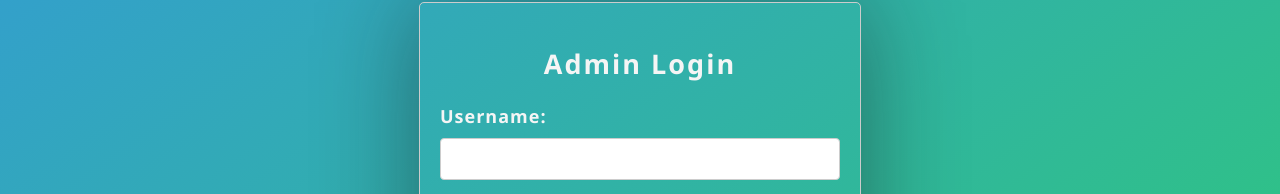
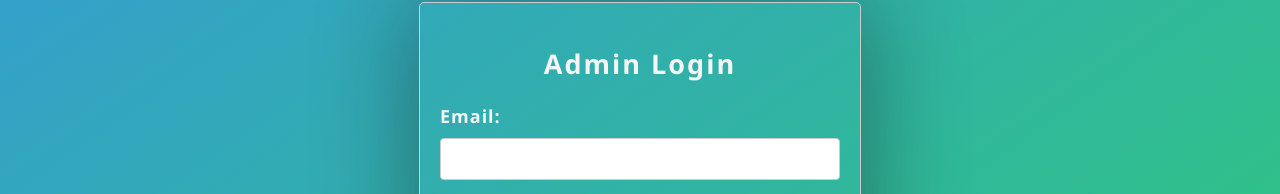
Before and after one commit to avindutt/evo_surveyor, a React (Create React App) app: page /login in a window 1280 px wide. Shown: the part 283-477 px from the top of the page. Built offline with nearby package versions, Linux system fonts and the light colour scheme.

Commit message:
debugging

```diff
--- a/src/Pages/AdminLogin.js
+++ b/src/Pages/AdminLogin.js
@@ -1,12 +1,37 @@
 import React, { useState } from 'react';
 import '../Styles/login.css';
+import axios from 'axios';
+import { toast } from 'react-toastify';
+import { useNavigate } from 'react-router-dom';
 
 const AdminLogin = () => {
-  const [username, setUsername] = useState('');
+  const [email, setEmail] = useState('');
   const [password, setPassword] = useState('');
+  const navigate = useNavigate();
 
-  const handleLogin = () => {
-    // Implement admin login logic
+  const handleLogin = async () => {
+    try {
+      const response = await axios.post('http://localhost:8000/user/create-session', {
+        email,
+        password
+      });
+
+      console.log('*********', response)
+
+      toast.success('Login Successful', {
+        autoClose: 3000,
+        pauseOnHover: true
+      });
+
+      navigate('/view-data');
+
+    } catch (error) {
+      toast.error('Login Failed, Try Again!', {
+        autoClose: 3000,
+        pauseOnHover: true
+      })
+      console.log('Login failed', error);
+    }
   };
 
   return (
@@ -15,13 +40,13 @@ const AdminLogin = () => {
       <h2>Admin Login</h2>
       <form>
         <div className="form-group">
-          <label htmlFor="username">Username:</label>
+          <label htmlFor="email">Email:</label>
           <input
-            type="text"
-            id="username"
-            name="username"
-            value={username}
-            onChange={(e) => setUsername(e.target.value)}
+            type="email"
+            id="email"
+            name="email"
+            value={email}
+            onChange={(e) => setEmail(e.target.value)}
             required
           />
         </div>
--- a/src/Pages/Register.js
+++ b/src/Pages/Register.js
@@ -11,6 +11,8 @@ const Register = () => {
   const [email, setEmail] = useState('');
   const [registrationMessage, setRegistrationMessage] = useState('');
   const navigate = useNavigate();
+
+
   const handleRegister = async () => {
     try {
 
```
